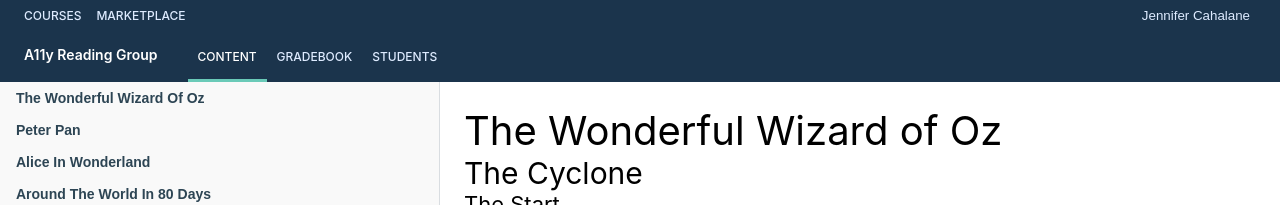
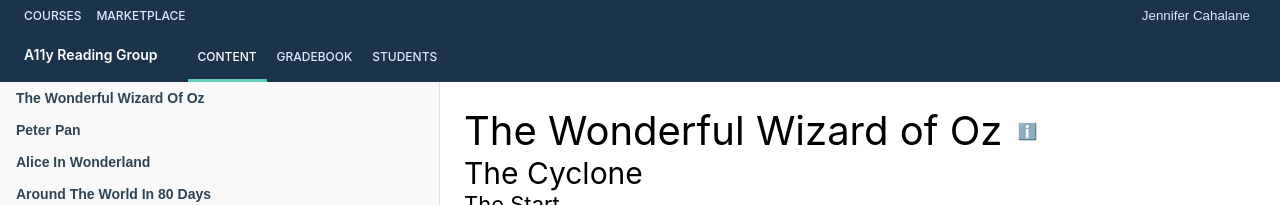
Before and after one commit to imccausl/fe-club-examples, a React (Create React App) app: page / in a window 1280 px wide. Shown: the top 205 px of the page. Built offline with nearby package versions, Linux system fonts and the light colour scheme.

Commit message:
adding tooltip info to pages

```diff
--- a/src/Components/Page/Page.css
+++ b/src/Components/Page/Page.css
@@ -1,5 +1,11 @@
+.Page--heading-wrapper {
+  display: flex;
+  align-items: center;
+}
+
 .Page--heading--0 {
   font-size: 40px;
+  padding-right: 15px;
 }
 
 .Page--heading--1 {
@@ -14,3 +20,7 @@
   font-size: 14px;
   padding: 8px;
 }
+
+.TooltipInfo {
+  width: 100%;
+}
--- a/src/Components/Page/index.js
+++ b/src/Components/Page/index.js
@@ -1,17 +1,27 @@
-import React from 'react'
-import './Page.css'
+import React from "react";
+import { InfoIconTooltip } from "../Tooltip";
+import "./Page.css";
 
 export const Page = ({ content, level }) => (
   <React.Fragment>
-    <p className={`Page--heading--${level}`}>{content.heading}</p>
+    <div className="Page--heading-wrapper">
+      <p className={`Page--heading--${level}`}>{content.heading}</p>
+      {content.tooltip && (
+        <InfoIconTooltip
+          info={<TooltipInfo {...content.tooltip} />}
+          width="240px"
+        />
+      )}
+    </div>
+
     {content.text &&
-      content.text.map(text => (
+      content.text.map((text) => (
         <p key={text.substring(10)} className="Page--text">
           {text}
         </p>
       ))}
     {content.children &&
-      content.children.map(child => (
+      content.children.map((child) => (
         <Page
           key={child.heading.substring(10)}
           content={child}
@@ -19,4 +29,16 @@ export const Page = ({ content, level }) => (
         />
       ))}
   </React.Fragment>
-)
+);
+
+const TooltipInfo = ({ author, published, ebookLink }) => (
+  <React.Fragment>
+    <p>
+      <strong>Author:</strong> {author}
+    </p>
+    <p>
+      <strong>Published:</strong> {published}
+    </p>
+    <a href={ebookLink}>Project Gutenberg eBook</a>
+  </React.Fragment>
+);
--- a/src/Components/Sidebar/Sidebar.css
+++ b/src/Components/Sidebar/Sidebar.css
@@ -31,6 +31,7 @@
   width: 100%;
   text-align: left;
   cursor: pointer;
+  outline: none;
 }
 
 .Sidebar--delete {
--- a/src/Components/Sidebar/SidebarListItem.js
+++ b/src/Components/Sidebar/SidebarListItem.js
@@ -1,9 +1,9 @@
-import { ButtonWithTooltip } from '../Tooltip'
+import { ButtonWithTooltip } from "../Tooltip";
 
 export const SidebarListItem = ({ title, openPage, deletePage }) => (
   <li className="Sidebar--item" key={title.substring(10)}>
     <button onClick={() => openPage(title)} className="Sidebar--button">
-      {title.replaceAll('-', ' ')}
+      {title.replaceAll("-", " ")}
     </button>
     <ButtonWithTooltip
       className="Sidebar--delete"
@@ -13,4 +13,4 @@ export const SidebarListItem = ({ title, openPage, deletePage }) => (
       -
     </ButtonWithTooltip>
   </li>
-)
+);
--- a/src/Components/Tooltip/Tooltip.css
+++ b/src/Components/Tooltip/Tooltip.css
@@ -5,7 +5,6 @@
   background-color: white;
   border: 1px solid lightgrey;
   padding: 10px;
-  width: 150px;
   z-index: 1000;
 }
 
--- a/src/Components/Tooltip/index.js
+++ b/src/Components/Tooltip/index.js
@@ -1,17 +1,17 @@
-import React, { useState } from 'react'
+import React, { useState } from "react";
 
-import './Tooltip.css'
+import "./Tooltip.css";
 
-export const InfoIconTooltip = ({ info }) => {
-  const [isVisible, setIsVisible] = useState(false)
+export const InfoIconTooltip = ({ info, width = "150px" }) => {
+  const [isVisible, setIsVisible] = useState(false);
 
   const toggleShowTooltip = () => {
-    setIsVisible(true)
-  }
+    setIsVisible(true);
+  };
 
   const toggleHideTooltip = () => {
-    setIsVisible(false)
-  }
+    setIsVisible(false);
+  };
 
   return (
     <div className="Tooltip--container">
@@ -23,32 +23,35 @@ export const InfoIconTooltip = ({ info }) => {
       >
         ℹ️
       </div>
-      {isVisible && <div className="TooltipIcon--content">{info}</div>}
+      {isVisible && (
+        <div className="TooltipIcon--content" style={{ width }}>
+          {info}
+        </div>
+      )}
     </div>
-  )
-}
+  );
+};
 
 export const withTooltip = (WrappedButtonComponent) =>
   class extends React.Component {
     state = {
       isVisible: false,
-    }
+    };
 
     handleShowTooltip = () => {
       this.setState({
         isVisible: true,
-      })
-    }
+      });
+    };
 
     handleHideTooltip = () => {
       this.setState({
         isVisible: false,
-      })
-    }
+      });
+    };
 
     render() {
-      const { tooltipContent, ...restProps } = this.props
-      console.log(restProps.children)
+      const { tooltipContent, width = "150px", ...restProps } = this.props;
       return (
         <div className="Tooltip--container">
           <WrappedButtonComponent
@@ -57,13 +60,15 @@ export const withTooltip = (WrappedButtonComponent) =>
             onMouseLeave={this.handleHideTooltip}
           />
           {this.state.isVisible && (
-            <div className="Tooltip--content">{tooltipContent}</div>
+            <div className="Tooltip--content" style={{ width }}>
+              {tooltipContent}
+            </div>
           )}
         </div>
-      )
+      );
     }
-  }
+  };
 
-const Button = (props) => <button {...props} />
+const Button = (props) => <button {...props} />;
 
-export const ButtonWithTooltip = withTooltip(Button)
+export const ButtonWithTooltip = withTooltip(Button);
--- a/src/constants.js
+++ b/src/constants.js
@@ -2,6 +2,11 @@ export const pages = {
   "the-wonderful-wizard-of-oz": [
     {
       heading: "The Wonderful Wizard of Oz",
+      tooltip: {
+        author: "L. Frank Baum",
+        published: "May 17, 1900",
+        ebookLink: "https://www.gutenberg.org/files/55/55-h/55-h.htm",
+      },
       children: [
         {
           heading: "The Cyclone",
@@ -36,6 +41,11 @@ export const pages = {
   "peter-pan": [
     {
       heading: "Peter Pan",
+      tooltip: {
+        author: "James M. Barrie",
+        published: "January 1, 1911",
+        ebookLink: "https://www.gutenberg.org/files/16/16-h/16-h.htm",
+      },
       children: [
         {
           heading: "Peter Breaks Through",
@@ -70,6 +80,11 @@ export const pages = {
   "alice-in-wonderland": [
     {
       heading: "Alice in Wonderland",
+      tooltip: {
+        author: "Lewis Carroll",
+        published: "November 26, 1865",
+        ebookLink: "https://www.gutenberg.org/files/928/928-h/928-h.htm",
+      },
       children: [
         {
           heading: "Down the Rabbit-Hole",
@@ -103,6 +118,11 @@ export const pages = {
   "around-the-world-in-80-days": [
     {
       heading: "Around the World in 80 Days",
+      tooltip: {
+        author: "Jules Verne",
+        published: "January 30, 1873",
+        ebookLink: "https://www.gutenberg.org/files/103/103-h/103-h.htm",
+      },
       children: [
         {
           heading:
```
